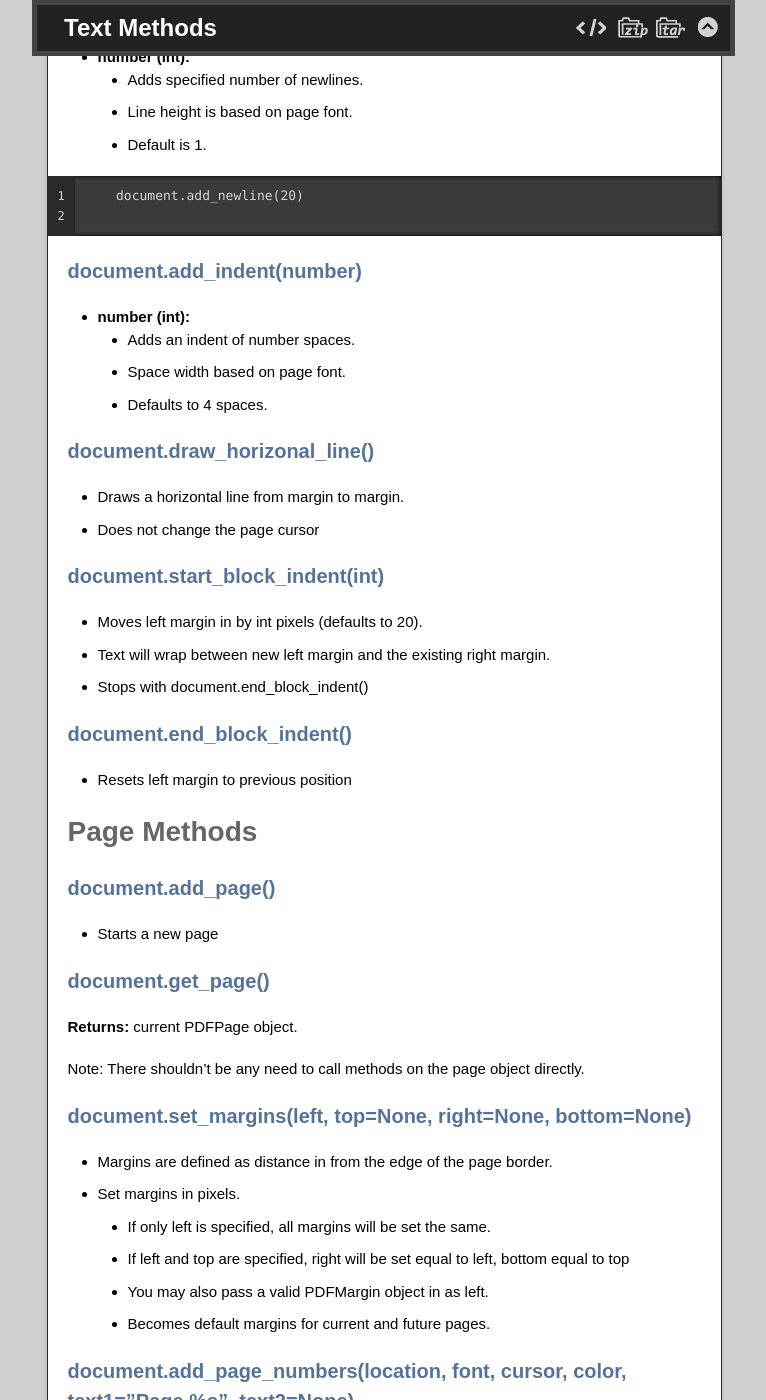
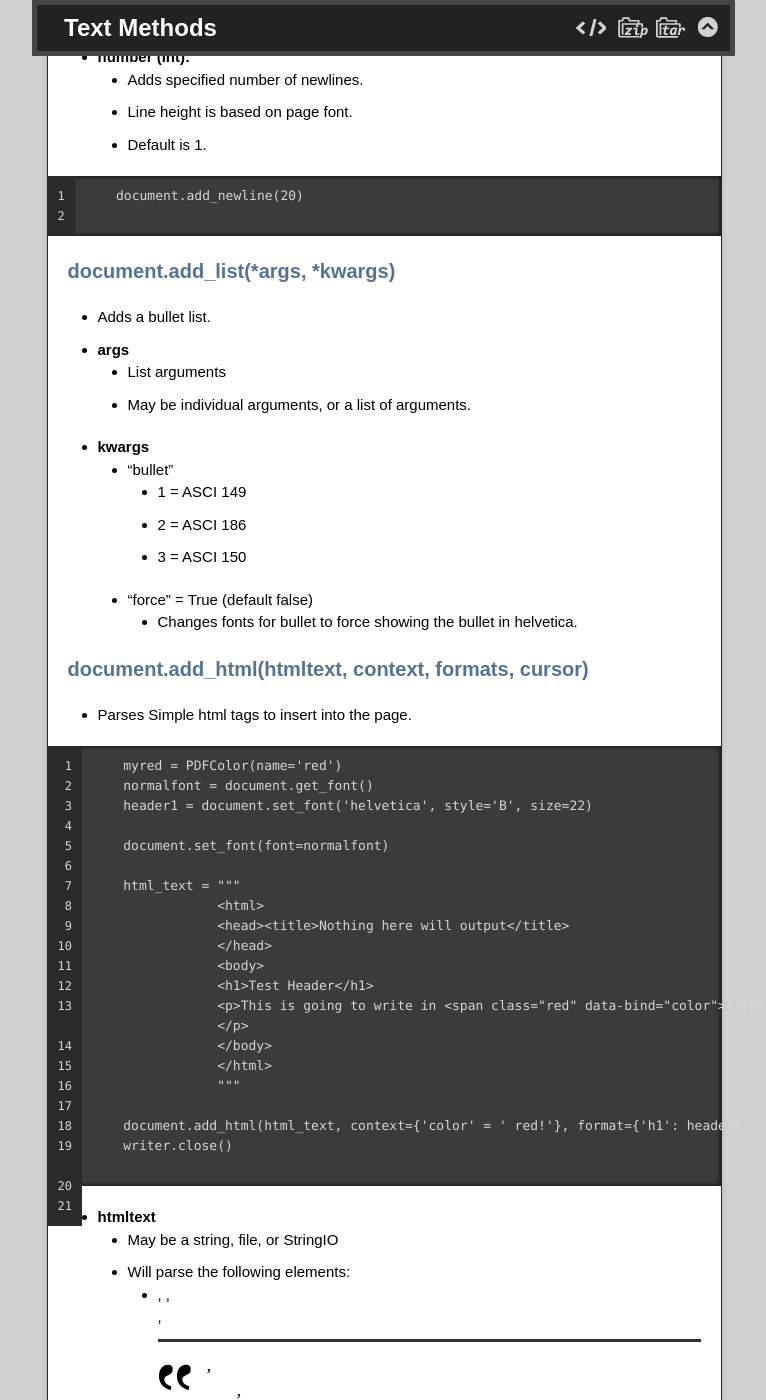
Before and after one commit to katerina7479/pypdflite, a Jekyll site: the page built from document.md, in a window 1280 px wide and 1400 px high, scrolled down 1801 px. Shown: the whole window, without its empty margins (256-1022 px from the left). Built offline with Jekyll 4.4.1, drawn with Linux system fonts in a browser that asks for light colours; nearby versions of some CDN libraries; Markdown is read by kramdown in place of the engine named in the settings; some of the changed text lies outside the part shown.

Commit message:
Updated documentation for html, cursor

````diff
--- a/document.md
+++ b/document.md
@@ -79,17 +79,82 @@
 
 ```
 
+## document.add\_list(*args, *kwargs)
+
+* Adds a bullet list.
+
+* **args**
+    * List arguments
+    * May be individual arguments, or a list of arguments.
+
+* **kwargs**
+    * "bullet"
+        * 1 = ASCI 149
+        * 2 = ASCI 186
+        * 3 = ASCI 150
+
+    * "force" = True (default false)
+        * Changes fonts for bullet to force showing the bullet in helvetica.
+
+## document.add\_html(htmltext, context, formats, cursor)
+
+* Parses Simple html tags to insert into the page.
+
+```
+    myred = PDFColor(name='red')
+    normalfont = document.get_font()
+    header1 = document.set_font('helvetica', style='B', size=22)
+
+    document.set_font(font=normalfont)
+
+    html_text = """
+                <html>
+                <head><title>Nothing here will output</title>
+                </head>
+                <body>
+                <h1>Test Header</h1>
+                <p>This is going to write in <span class="red" data-bind="color"></span>
+                </p>
+                </body>
+                </html>
+                """
+
+    document.add_html(html_text, context={'color' = ' red!'}, format={'h1': header1, 'red' = myred, 'p': normalfont}
+    writer.close()
+
+```
+
+* **htmltext**
+    * May be a string, file, or StringIO
+    * Will parse the following elements:
+        * <p>, <span>, <br/>, <blockquote>, <ul>, <ol>, <li>, <h*>, <a>
+
+    * Tags may have attributes.
+    * Span tags with the 'data-bind' attribute set to a 'key', will place the 'value' from the list in context
+      into the span.
+
+* **context**
+    * key-value dictionary defining any span data-bind attributes.
+
+* **formats**
+    * Dictionary defining formats by class attributes.
+
+* **cursor**
+    * Starting cursor
+
+
+## document.draw\_horizonal\_line()
+
+* Draws a horizontal line from margin to margin.
+* Does not change the page cursor
+
+
 ## document.add_indent(number)
 
 * **number (int):**
     * Adds an indent of number spaces.
     * Space width based on page font.
     * Defaults to 4 spaces.
-
-## document.draw\_horizonal\_line()
-
-* Draws a horizontal line from margin to margin.
-* Does not change the page cursor
 
 ## document.start\_block\_indent(int)
 
````
Also changed, not shown: cursor.md (+4 -0 lines), writer.md (+14 -0 lines).
